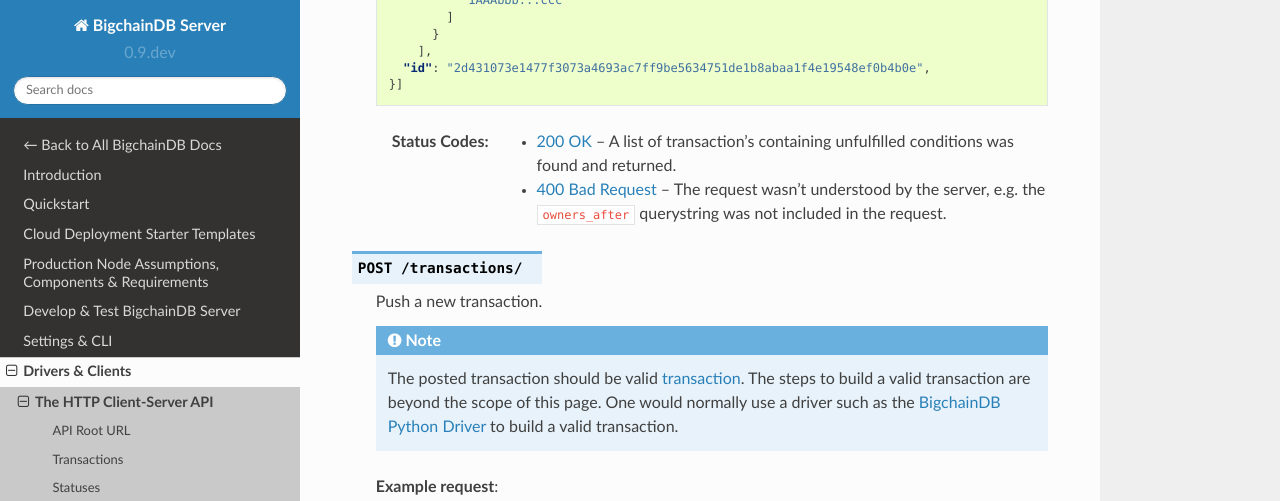
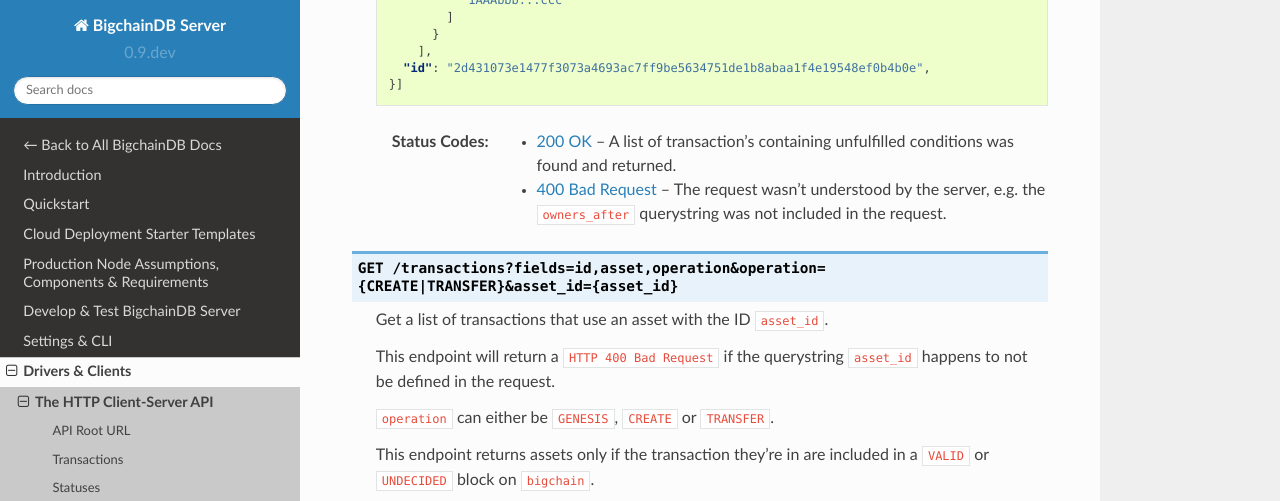
Before and after one commit to bigchaindb/bigchaindb, a Sphinx documentation site: the page built from docs/server/source/drivers-clients/http-client-server-api.rst, in a window 1280 px wide and 1400 px high, scrolled down 3091 px. Shown: the top 501 px of the window. Built offline with Sphinx 7.4.7 and the Read the Docs theme 2.0.0, drawn with Linux system fonts in a browser that asks for light colours; pages that are not in the unit, such as notebooks, are missing from menus; some of the changed text lies outside the part shown.

Commit message:
Add transactions by asset id endpoint

```diff
--- a/docs/server/source/drivers-clients/http-client-server-api.rst
+++ b/docs/server/source/drivers-clients/http-client-server-api.rst
@@ -179,8 +179,58 @@
    :statuscode 200: A list of transaction's containing unfulfilled conditions was found and returned.
    :statuscode 400: The request wasn't understood by the server, e.g. the ``owners_after`` querystring was not included in the request.
 
+.. http:get:: /transactions?fields=id,asset,operation&operation={CREATE|TRANSFER}&asset_id={asset_id}
 
-.. http:post:: /transactions/
+   Get a list of transactions that use an asset with the ID ``asset_id``.
+
+   This endpoint will return a ``HTTP 400 Bad Request`` if the querystring
+   ``asset_id`` happens to not be defined in the request.
+
+   ``operation`` can either be ``GENESIS``, ``CREATE`` or ``TRANSFER``.
+
+   This endpoint returns assets only if the transaction they're in are
+   included in a ``VALID`` or ``UNDECIDED`` block on ``bigchain``.
+
+   :param fields: A comma separated string to expand properties on the transaction object to be returned.
+   :type fields: string
+
+   :param operation: One of the three supported operations of a transaction.
+   :type operation: string
+
+   :param asset_id: asset ID.
+   :type asset_id: uuidv4
+
+   **Example request**:
+
+   .. sourcecode:: http
+
+      GET /transactions?fields=id,asset,operation&operation=CREATE&asset_id=1AAAbbb...ccc HTTP/1.1
+      Host: example.com
+
+   **Example response**:
+
+   .. sourcecode:: http
+
+      HTTP/1.1 200 OK
+      Content-Type: application/json
+
+      [{
+        "transaction": {
+          "asset": {
+            "divisible": false,
+            "updatable": false,
+            "data": null,
+            "id": "1AAAbbb...ccc",
+            "refillable": false
+          },
+        "operation": "CREATE",
+        "id": "2d431073e1477f3073a4693ac7ff9be5634751de1b8abaa1f4e19548ef0b4b0e",
+      }]
+
+   :statuscode 200: A list of transaction's containing an asset with ID ``asset_id`` was found and returned.
+   :statuscode 400: The request wasn't understood by the server, e.g. the ``asset_id`` querystring was not included in the request.
+
+.. http:post:: /transactions
 
    Push a new transaction.
 
```
